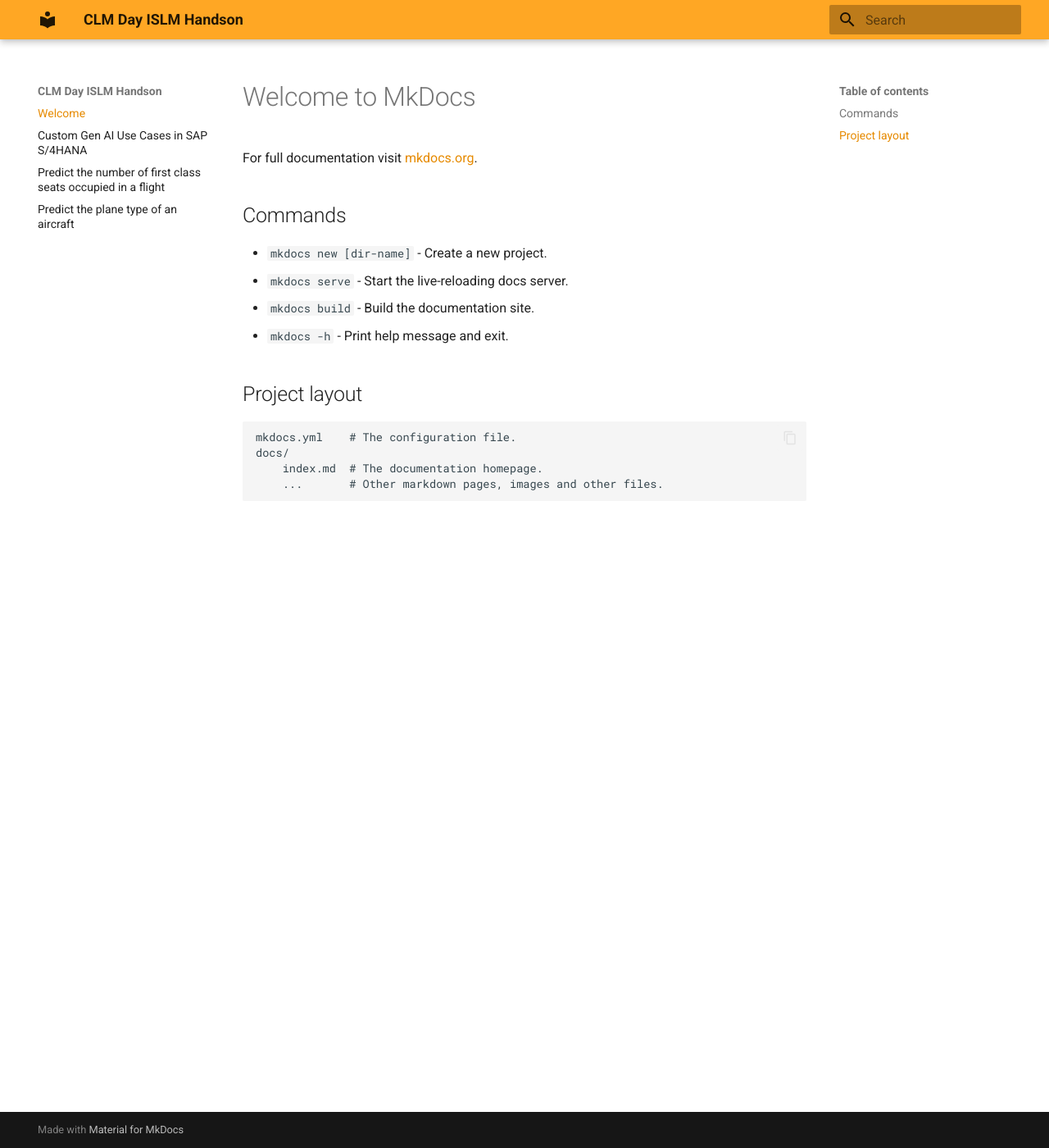
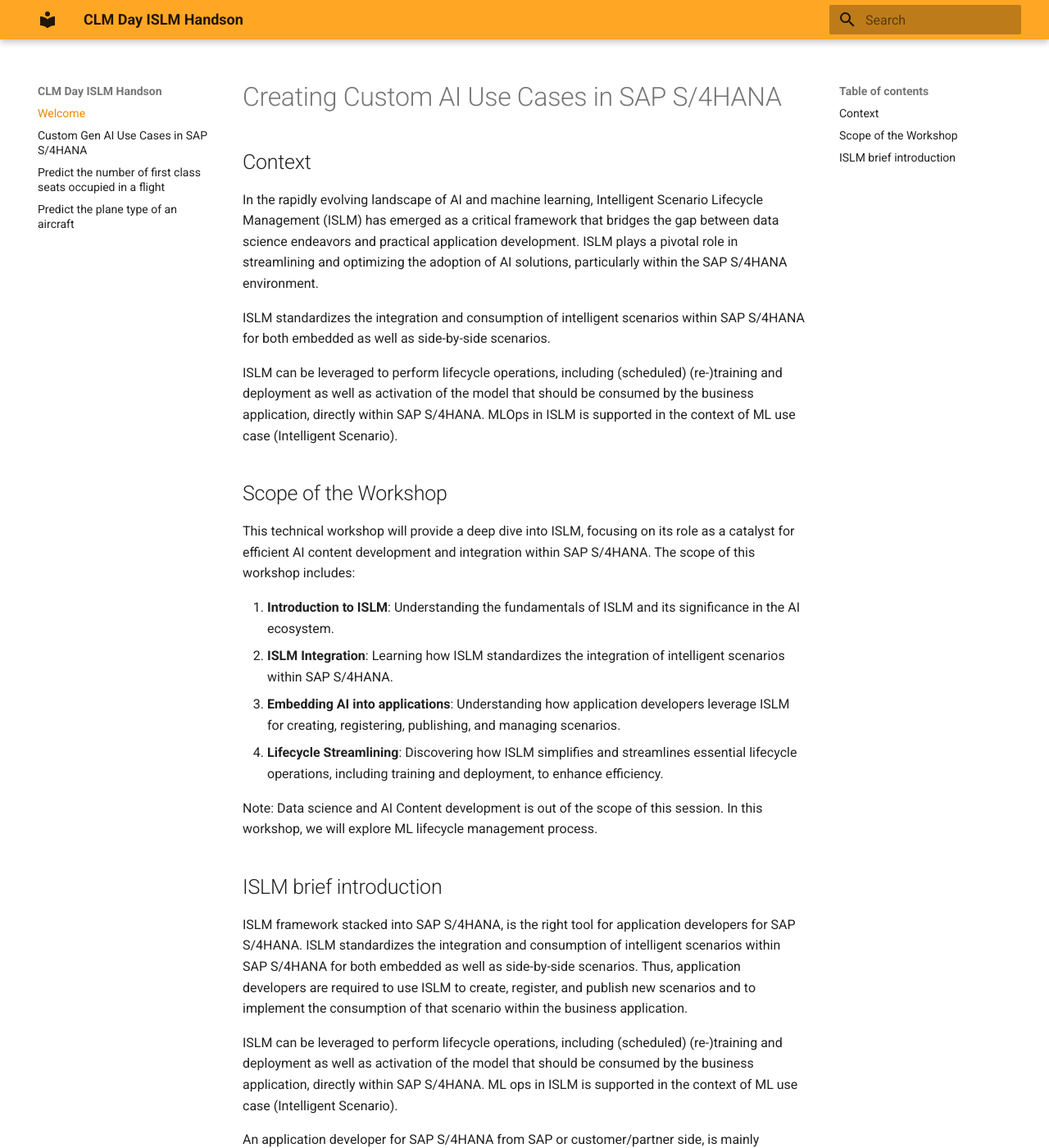
Before and after one commit to SAP-CLM-SL/ISLM, an MkDocs documentation site: the page built from docs/index.md, in a window 1280 px wide and 1400 px high. Shown: the whole window at 82% size. Built offline with MkDocs 1.6.1 and Material for MkDocs 9.7.7, drawn with Linux system fonts in a browser that asks for light colours; some of the changed text lies outside the part shown.

Commit message:
Added site url and updated index

```diff
--- a/docs/index.md
+++ b/docs/index.md
@@ -1,17 +1,39 @@
-# Welcome to MkDocs
+# Creating Custom AI Use Cases in SAP S/4HANA
 
-For full documentation visit [mkdocs.org](https://www.mkdocs.org).
+## Context
 
-## Commands
+In the rapidly evolving landscape of AI and machine learning, Intelligent Scenario Lifecycle Management (ISLM) has emerged as a critical framework that bridges the gap between data science endeavors and practical application development. ISLM plays a pivotal role in streamlining and optimizing the adoption of AI solutions, particularly within the SAP S/4HANA environment.
 
-* `mkdocs new [dir-name]` - Create a new project.
-* `mkdocs serve` - Start the live-reloading docs server.
-* `mkdocs build` - Build the documentation site.
-* `mkdocs -h` - Print help message and exit.
+ISLM standardizes the integration and consumption of intelligent scenarios within SAP S/4HANA for both embedded as well as side-by-side scenarios.
 
-## Project layout
+ISLM can be leveraged to perform lifecycle operations, including (scheduled) (re-)training and deployment as well as activation of the model that should be consumed by the business application, directly within SAP S/4HANA. MLOps in ISLM is supported in the context of ML use case (Intelligent Scenario).
+<br>
 
-    mkdocs.yml    # The configuration file.
-    docs/
-        index.md  # The documentation homepage.
-        ...       # Other markdown pages, images and other files.
+## Scope of the Workshop
+
+This technical workshop will provide a deep dive into ISLM, focusing on its role as a catalyst for efficient AI content development and integration within SAP S/4HANA. The scope of this workshop includes:
+
+1. **Introduction to ISLM**: Understanding the fundamentals of ISLM and its significance in the AI ecosystem.
+2. **ISLM Integration**: Learning how ISLM standardizes the integration of intelligent scenarios within SAP S/4HANA.
+3. **Embedding AI into applications**: Understanding how application developers leverage ISLM for creating, registering, publishing, and managing scenarios.
+4. **Lifecycle Streamlining**: Discovering how ISLM simplifies and streamlines essential lifecycle operations, including training and deployment, to enhance efficiency.
+
+Note: Data science and AI Content development is out of the scope of this session. In this workshop, we will explore ML lifecycle management process.
+
+## ISLM brief introduction
+
+ISLM framework stacked into SAP S/4HANA, is the right tool for application developers for SAP S/4HANA. ISLM standardizes the integration and consumption of intelligent scenarios within SAP S/4HANA for both embedded as well as side-by-side scenarios. Thus, application developers are required to use ISLM to create, register, and publish new scenarios and to implement the consumption of that scenario within the business application.
+
+ISLM can be leveraged to perform lifecycle operations, including (scheduled) (re-)training and deployment as well as activation of the model that should be consumed by the business application, directly within SAP S/4HANA. ML ops in ISLM is supported in the context of ML use case (Intelligent Scenario).
+
+An application developer for SAP S/4HANA from SAP or customer/partner side, is mainly responsible for integrating the AI scenarios into the respective application. ISLM facilitates embedding AI into business application with a low code approach.
+
+By the end of this workshop, participants will gain a comprehensive understanding of how ISLM empowers organizations to smoothly transition from data science experimentation to real-world AI application development, all within the SAP S/4HANA environment.
+
+![](./images/Overview.png)
+
+**Business User:** The end user who interacts with the business application and uses the predictions from machine learning for the business purpose. <br>
+**Business Administrator:** A domain expert or analytics specialist, who can perform model trainings based on business context, evaluate model quality, and can activate a model for production usage. <br>
+**Technical Administrator:** A system administrator who can perform the configurations of connectivity between different entities as well as maintains the technical configurations of the system. <br>
+**ABAP Developer:** A developer who can create ABAP artifacts required for Intelligent Scenario registration.<br>
+**Intelligent Scenario Owner:** A owner who creates, reviews and publishes Intelligent Scenario. <br>
--- a/mkdocs.yml
+++ b/mkdocs.yml
@@ -1,5 +1,5 @@
 site_name: CLM Day ISLM Handson
-site_url: https://mydomain.org/mysite
+site_url: https://sap-clm-sl.github.io/ISLM/
 theme:
   name: material
   palette:
```
